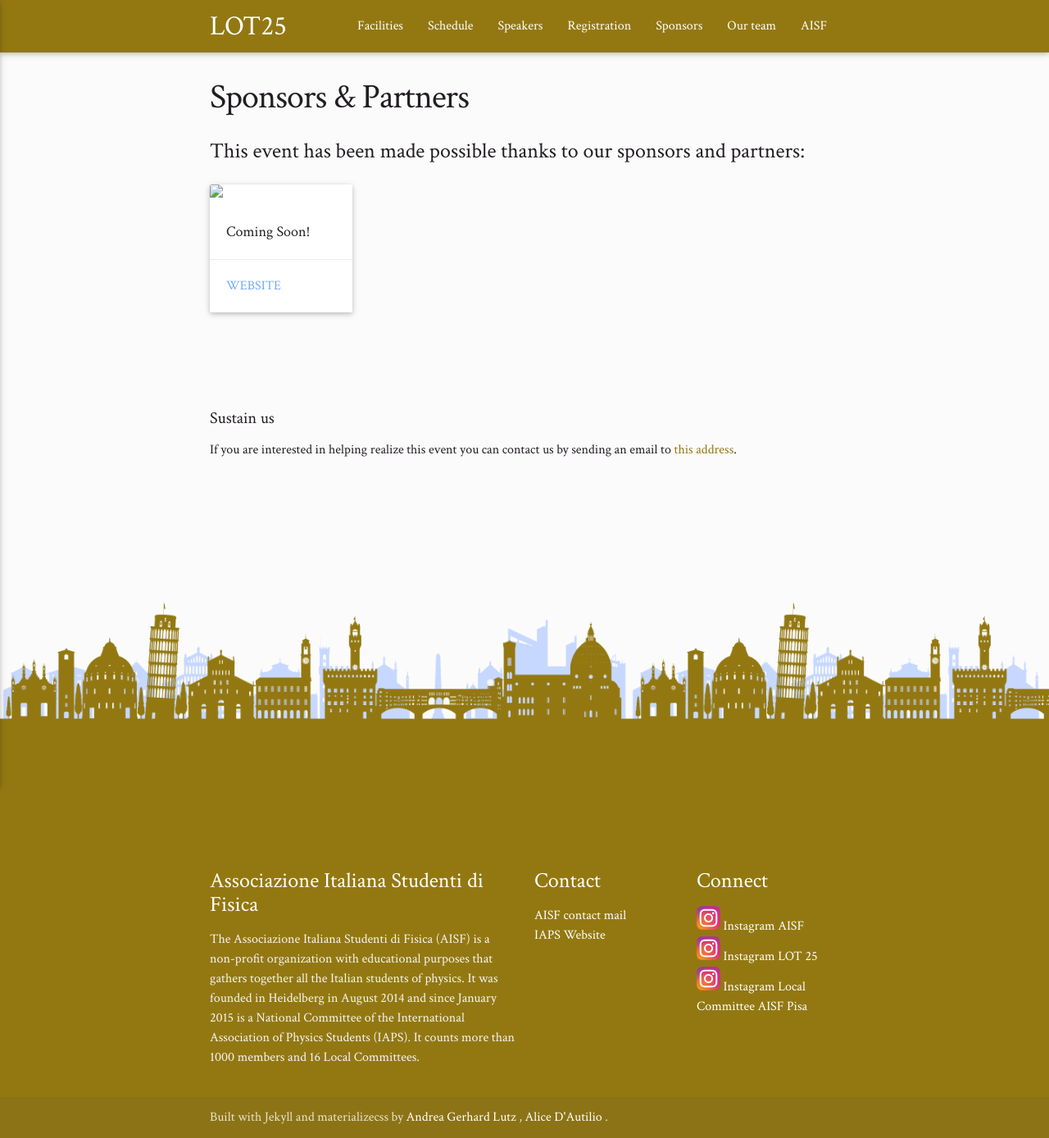
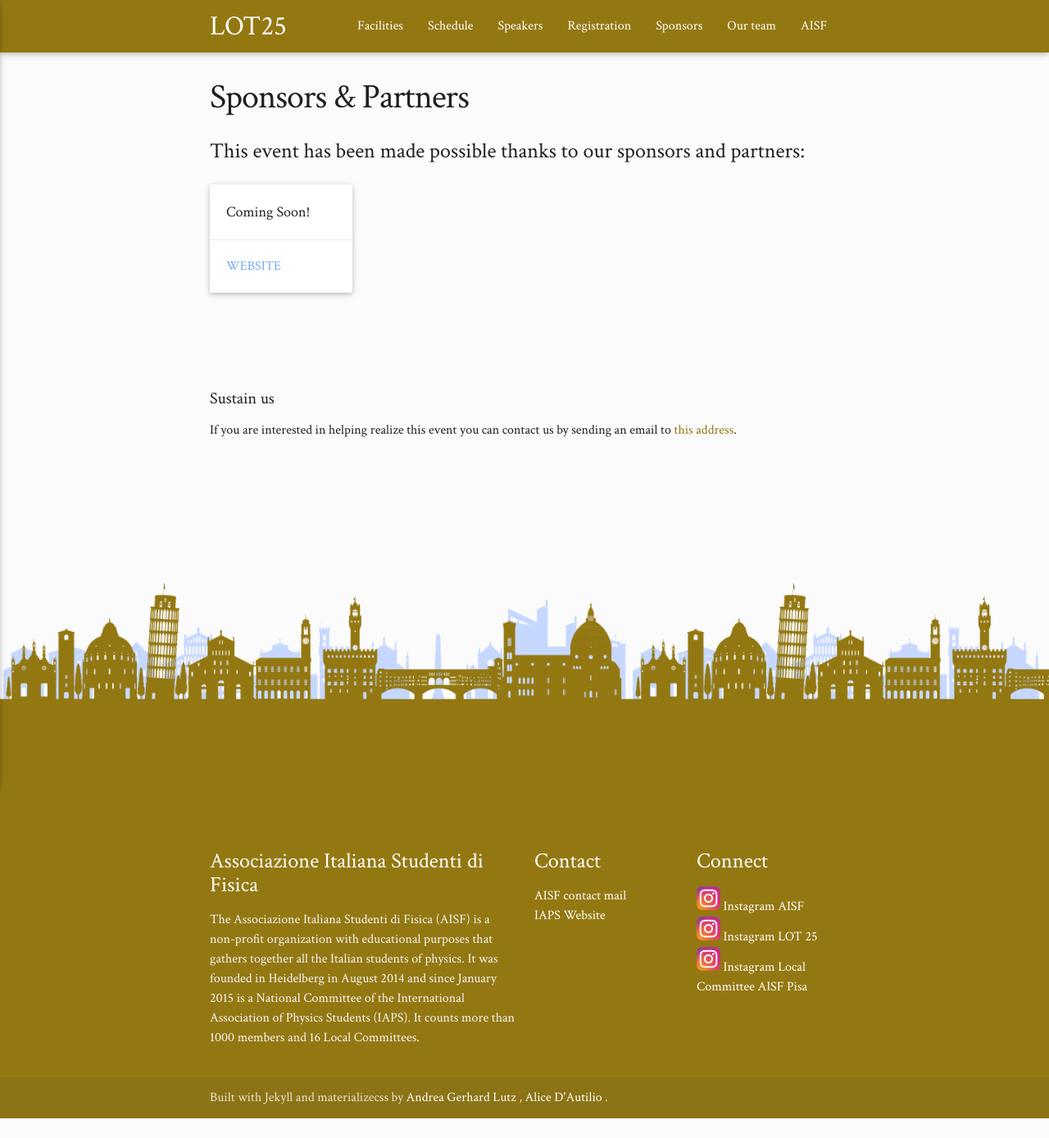
Before and after one commit to ai-sf/lot, a Jekyll site: the page built from sponsors.html, in a window 1280 px wide. Shown: the whole page at 82% size. Built offline with Jekyll 4.4.1, drawn with Linux system fonts in a browser that asks for light colours; nearby versions of some CDN libraries; after the commit the page ends 1364 px from its top, so only the background shows below that.

Commit message:
Update sponsors.yml

```diff
--- a/_data/sponsors.yml
+++ b/_data/sponsors.yml
@@ -5,5 +5,5 @@
       # img: L4t.png
       # link: "http://www.l4t.it/en/home-2/"
     - text: Coming Soon!
-      img: img/giulia.jpg
+      img:
       link: "https://www.ai-sf.it"
```
